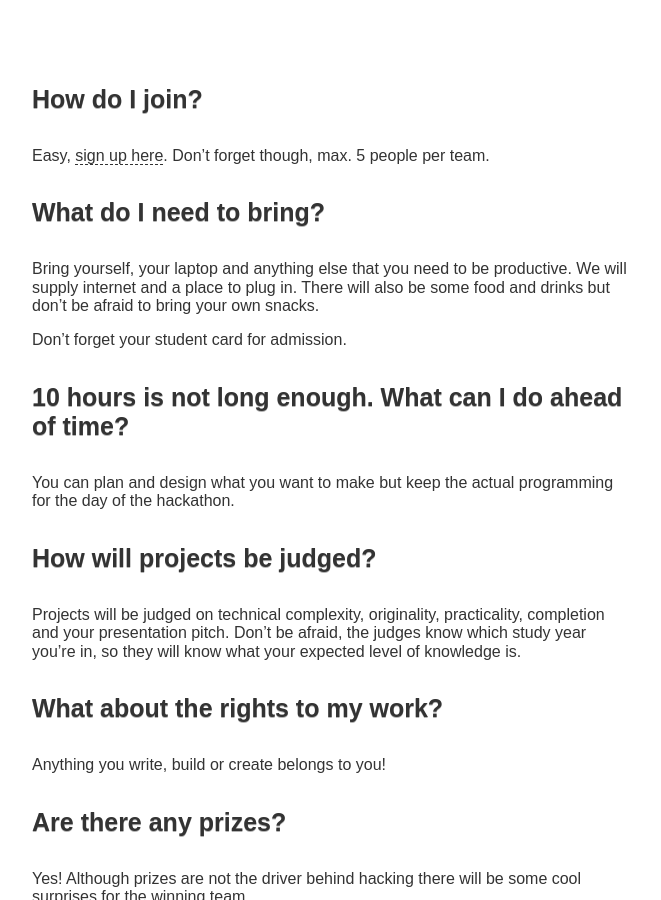
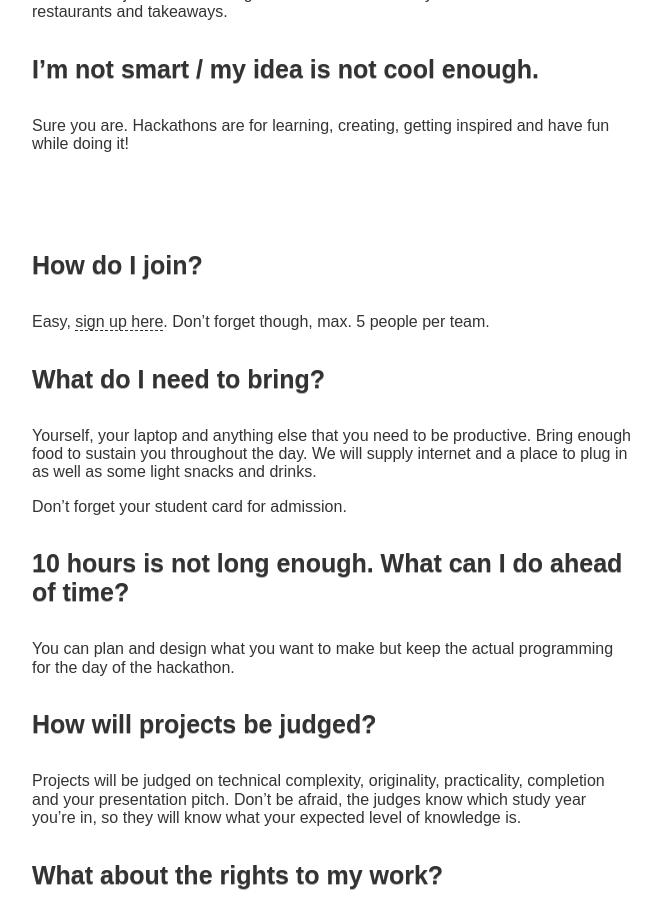
Before and after one commit to InHack2018/inhack2018.github.io, a Jekyll site: the page built from index.html, in a window 1280 px wide and 900 px high, scrolled down 2979 px. Shown: the whole window, without its empty margins (308-969 px from the left). Built offline with Jekyll 4.4.1, drawn with Linux system fonts in a browser that asks for light colours; nearby versions of some CDN libraries; some of the changed text lies outside the part shown.

Commit message:
Update 0000-03-01-detailed-info.md

```diff
--- a/_posts/0000-03-01-detailed-info.md
+++ b/_posts/0000-03-01-detailed-info.md
@@ -11,6 +11,12 @@
 
 A hackathon is a hacking marathon where creative and ambitious teams get
 together to create software projects in a short amount of time.
+
+#### Where does InHack take place?
+
+InHack is hosted at the Start-up Campus Haarlem (SUCH). SUCH is located on the university premises:
+
+InHolland University of Applied Sciences, Bijdorplaan 15, 2015 CE Haarlem
 
 #### Does InHack have a theme?
 
@@ -53,9 +59,7 @@
 
 #### What do I need to bring?
 
-Bring yourself, your laptop and anything else that you need to be productive.
-We will supply internet and a place to plug in. There will also be some
-food and drinks but don't be afraid to bring your own snacks.
+Yourself, your laptop and anything else that you need to be productive. Bring enough food to sustain you throughout the day. We will supply internet and a place to plug in as well as some light snacks and drinks.
 
 Don't forget your student card for admission.
 
```
